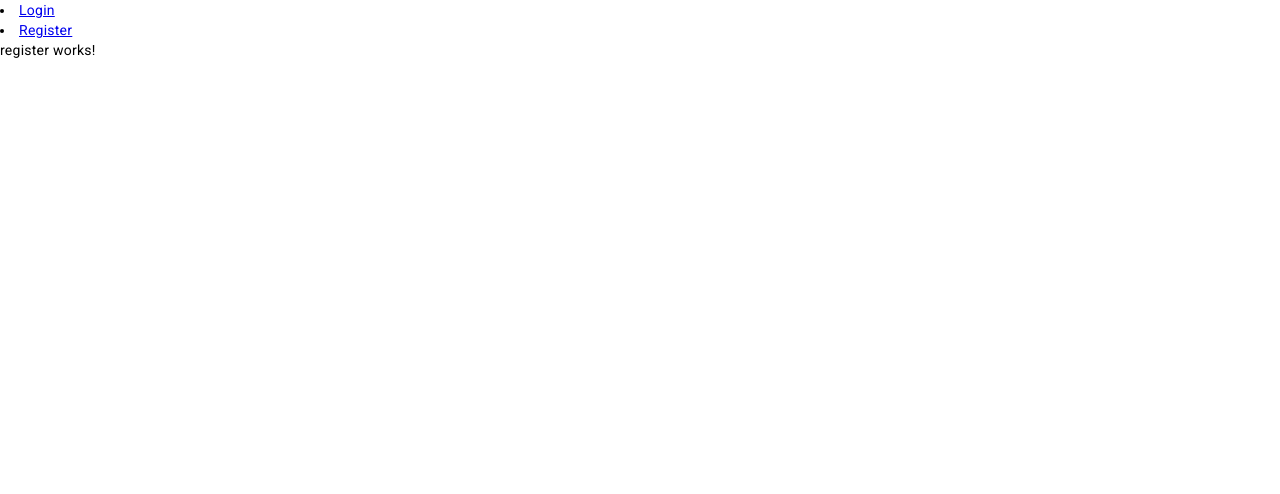
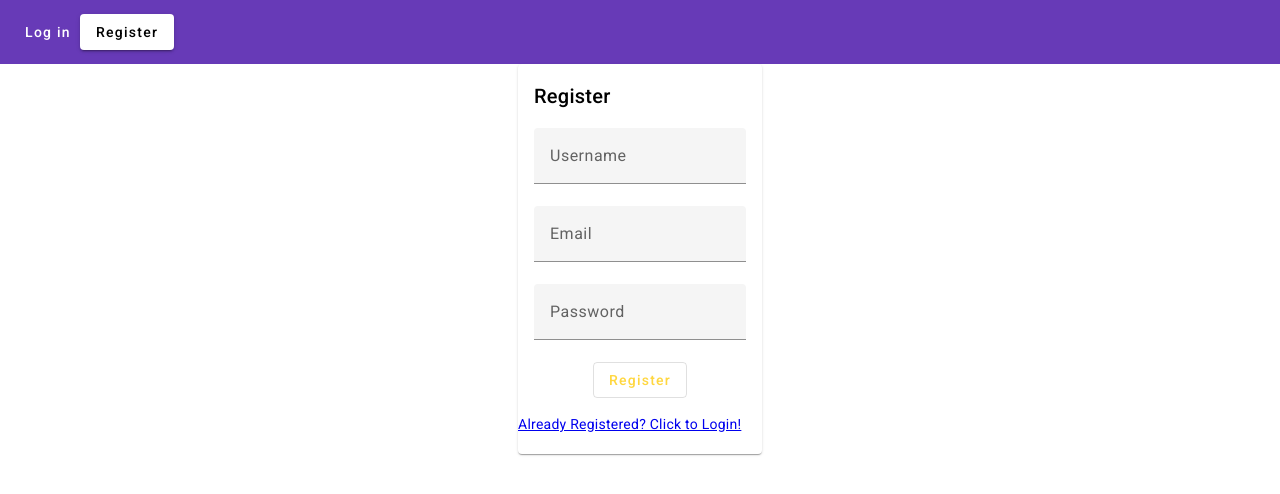
Before and after one commit to praffulgadadasu/To-Do-List-Application, an Angular app in the folder material-ui-frontend/: page /register in a window 1280 px wide. Shown: the top 494 px of the page. Built offline with nearby package versions, Linux system fonts and the light colour scheme.

Commit message:
login and signin pages
login and signin pages created and linked up with backend postgresql database.

```diff
--- a/material-ui-frontend/package.json
+++ b/material-ui-frontend/package.json
@@ -15,6 +15,7 @@
     "@angular/common": "^15.1.0",
     "@angular/compiler": "^15.1.0",
     "@angular/core": "^15.1.0",
+    "@angular/flex-layout": "^15.0.0-beta.42",
     "@angular/forms": "^15.1.0",
     "@angular/material": "^15.1.2",
     "@angular/platform-browser": "^15.1.0",
--- a/material-ui-frontend/src/app/app.component.html
+++ b/material-ui-frontend/src/app/app.component.html
@@ -1,15 +1,9 @@
-<div>
-  <nav>
-    <div>
-      <li>
-        <a routerLink="login">Login</a>
-      </li>
-      <li>
-        <a routerLink="register">Register</a>
-      </li>
-    </div>
-  </nav>
-  <div>
-    <router-outlet></router-outlet>
-  </div>
-</div>
+<!-- Toolbar -->
+<mat-toolbar color="primary" class="app-header">
+    <span class="nav-tool-items">
+      <a mat-button routerLink="login" routerLinkActive="active">Log in</a>
+      <a mat-button mat-raised-button routerLink="register" routerLinkActive="active">Register</a>
+    </span>
+</mat-toolbar>
+
+<router-outlet></router-outlet>
--- a/material-ui-frontend/src/app/app.module.ts
+++ b/material-ui-frontend/src/app/app.module.ts
@@ -1,15 +1,19 @@
-import { NgModule } from '@angular/core';
+import { NgModule, CUSTOM_ELEMENTS_SCHEMA } from '@angular/core';
 import { BrowserModule } from '@angular/platform-browser';
 import { MaterialModel } from 'src/material.model';
 import { AppComponent } from './app.component';
 import { BrowserAnimationsModule } from '@angular/platform-browser/animations';
-import { ReactiveFormsModule } from '@angular/forms';
+import { FormsModule, ReactiveFormsModule } from '@angular/forms';
 import { HttpClientModule } from '@angular/common/http'
 import { ToastrModule } from 'ngx-toastr';
 import { RegisterComponent } from './components/register/register.component';
 import { LoginComponent } from './components/login/login.component';
 import { HomeComponent } from './components/home/home.component';
 import { AppRoutingModule } from './app-routing.module';
+import { MatSlideToggleModule } from '@angular/material/slide-toggle';
+import { FlexLayoutModule } from '@angular/flex-layout';
+import { MatToolbarModule } from '@angular/material/toolbar';
+import { AngularMaterialModule } from './angular-material.module';
 
 @NgModule({
   declarations: [
@@ -20,14 +24,20 @@ import { AppRoutingModule } from './app-routing.module';
   ],
   imports: [
     BrowserModule,
+    MatSlideToggleModule,
     BrowserAnimationsModule,
     MaterialModel,
     ReactiveFormsModule,
     HttpClientModule,
     ToastrModule.forRoot(),
-    AppRoutingModule
+    FlexLayoutModule,
+    FormsModule,
+    AppRoutingModule,
+    MatToolbarModule,
+    AngularMaterialModule
   ],
   providers: [],
-  bootstrap: [AppComponent]
+  bootstrap: [AppComponent],
+  schemas: [CUSTOM_ELEMENTS_SCHEMA]
 })
 export class AppModule { }
--- a/material-ui-frontend/src/app/components/home/home.component.html
+++ b/material-ui-frontend/src/app/components/home/home.component.html
@@ -1 +1,4 @@
 <p>home works!</p>
+<div align="center">
+    <button mat-raised-button color="primary" routerLink="/login" class="btn-block">SignOut</button>
+</div>
--- a/material-ui-frontend/src/app/components/login/login.component.css
+++ b/material-ui-frontend/src/app/components/login/login.component.css
@@ -0,0 +1,93 @@
+html,
+body {
+  height: 100%;
+}
+body {
+  margin: 0;
+  font-family: Roboto, "Helvetica Neue", sans-serif;
+  min-height: 100vh;
+  background: #e2e2e2;
+}
+.app-header {
+  justify-content: space-between;
+  position: fixed;
+  top: 0;
+  left: 0;
+  right: 0;
+  z-index: 2;
+  box-shadow: 0 3px 5px -1px rgba(0, 0, 0, .2), 0 6px 10px 0 rgba(0, 0, 0, .14), 0 1px 18px 0 rgba(0, 0, 0, .12);
+}
+.login-wrapper {
+  height: 100%;
+}
+.positronx {
+  text-decoration: none;
+  color: #ffffff;
+}
+.box {
+  position: relative;
+  top: 0;
+  opacity: 1;
+  float: left;
+  padding: 60px 50px 40px 50px;
+  width: 100%;
+  background: #fff;
+  border-radius: 10px;
+  transform: scale(1);
+  -webkit-transform: scale(1);
+  -ms-transform: scale(1);
+  z-index: 5;
+  max-width: 330px;
+}
+.box.back {
+  transform: scale(.95);
+  -webkit-transform: scale(.95);
+  -ms-transform: scale(.95);
+  top: -20px;
+  opacity: .8;
+  z-index: -1;
+}
+.box:before {
+  content: "";
+  width: 100%;
+  height: 30px;
+  border-radius: 10px;
+  position: absolute;
+  top: -10px;
+  background: rgba(255, 255, 255, .6);
+  left: 0;
+  transform: scale(.95);
+  -webkit-transform: scale(.95);
+  -ms-transform: scale(.95);
+  z-index: -1;
+}
+.login-wrapper .example-form {
+  min-width: 100%;
+  max-width: 300px;
+  width: 100%;
+}
+.login-wrapper .example-full-width,
+.login-wrapper .btn-block {
+  width: 100%;
+}
+.login-wrapper mat-card-header {
+  text-align: center;
+  width: 100%;
+  display: block;
+  font-weight: 700;
+}
+.login-wrapper mat-card-header mat-card-title {
+  font-size: 30px;
+  margin: 0;
+}
+.login-wrapper .mat-card {
+  padding: 40px 70px 50px;
+}
+.login-wrapper .mat-stroked-button {
+  border: 1px solid currentColor;
+  line-height: 54px;
+  background: #FFF7FA;
+}
+.login-wrapper .mat-form-field-appearance-legacy .mat-form-field-infix {
+  padding: 0.8375em 0;
+}
--- a/material-ui-frontend/src/app/components/login/login.component.html
+++ b/material-ui-frontend/src/app/components/login/login.component.html
@@ -1,3 +1,19 @@
-<div>
-    <button (click)="displayUserData()">Click me for data!</button>
+<div class="login-wrapper" fxLayout="row" fxLayoutAlign="center center">
+    <mat-card class="box">
+        <mat-card-header>
+            <mat-card-title>Log in</mat-card-title>
+        </mat-card-header>
+        <form [formGroup]="loginForm" class="example-form" (ngSubmit)="login()">
+            <mat-card-content>
+                <mat-form-field class="example-full-width">
+                    <input formControlName = "email" type="email" matInput placeholder="Email">
+                </mat-form-field>
+                <mat-form-field class="example-full-width">
+                    <input formControlName = "password" matInput type="password" placeholder="Password">
+                </mat-form-field>
+            </mat-card-content>
+            <button mat-stroked-button color="accent" class="btn-block">Log in</button>
+        </form>
+        <a routerLink="/register">New User? Click to Sign Up!</a>
+    </mat-card>
 </div>
--- a/material-ui-frontend/src/app/components/login/login.component.ts
+++ b/material-ui-frontend/src/app/components/login/login.component.ts
@@ -1,6 +1,8 @@
 import { Component, OnInit } from '@angular/core';
 import { FrontendService } from 'src/app/services/frontend.service';
-
+import { FormGroup, FormBuilder } from '@angular/forms';
+import { HttpClient } from '@angular/common/http';
+import { Router } from '@angular/router';
 
 @Component({
   selector: 'app-login',
@@ -8,26 +10,29 @@ import { FrontendService } from 'src/app/services/frontend.service';
   styleUrls: ['./login.component.css']
 })
 export class LoginComponent implements OnInit {
-  user = {
-    id: '',
-    username: '',
-    email: '',
-    password: ''
-  };
-  constructor( private frontendService: FrontendService ){}
+  public loginForm !: FormGroup;
+  constructor( private formBuilder : FormBuilder, private http: HttpClient, private router: Router ) { }
   ngOnInit(): void{
-
+    this.loginForm = this.formBuilder.group({
+      email:[''],
+      password:['']
+    })
   }
-  displayUserData(): void{
-    this.frontendService.getAll()
-    .subscribe(
-      data =>{
-        this.user = data;
-        console.log(data);
-      },
-      error =>{
-        console.log(error);
+  login(){
+    this.http.get<any>("http://localhost:3000/users")
+    .subscribe(res=>{
+      const user = res.find((a:any)=>{
+        return a.email == this.loginForm.value.email && a.password == this.loginForm.value.password
+      });
+      if(user){
+        alert("User Logged In Successfully!");
+        this.loginForm.reset();
+        this.router.navigate(['home'])
+      }else{
+        alert("Invalid Credentials!")
       }
-    )
+    },err=>{
+      alert("Something went wrong. Try Again Later!")
+    })
   }
 }
--- a/material-ui-frontend/src/app/components/register/register.component.html
+++ b/material-ui-frontend/src/app/components/register/register.component.html
@@ -1 +1,40 @@
-<p>register works!</p>
+<div class="login-wrapper" fxLayout="row" fxLayoutAlign="center center">
+  <mat-card class="box">
+    <mat-card-header>
+      <mat-card-title>Register</mat-card-title>
+    </mat-card-header>
+    <form class="example-form" [formGroup]="registerForm" (ngSubmit)="register()">
+      <mat-card-content>
+        <mat-form-field class="example-full-width">
+          <input formControlName="username" matInput placeholder="Username">
+        </mat-form-field>
+      </mat-card-content>
+      <mat-card-content>
+        <mat-form-field class="example-full-width">
+          <input formControlName="email" matInput placeholder="Email">
+        </mat-form-field>
+      </mat-card-content>
+      <mat-card-content>
+        <mat-form-field class="example-full-width">
+          <input formControlName="password" matInput placeholder="Password">
+        </mat-form-field>
+      </mat-card-content>
+      <!-- <mat-card-content>
+        <mat-form-field class="example-full-width">
+          <mat-label>Choose a role...</mat-label>
+          <mat-select>
+            <mat-option [value]="roles" *ngFor="let roles of Roles">{{roles}}
+            </mat-option>
+          </mat-select>
+        </mat-form-field>
+      </mat-card-content> -->
+      <mat-card-content>
+        <div mat-dialog-actions align="center">
+          <button mat-stroked-button color="accent" class="btn-block">Register</button>
+        </div>
+      </mat-card-content>
+    </form>
+    <a routerLink="/login">Already Registered? Click to Login! </a>
+    <br>
+  </mat-card>
+</div>
--- a/material-ui-frontend/src/app/components/register/register.component.ts
+++ b/material-ui-frontend/src/app/components/register/register.component.ts
@@ -1,10 +1,31 @@
-import { Component } from '@angular/core';
-
+import { HttpClient } from '@angular/common/http';
+import { Component, OnInit } from '@angular/core';
+import { FormGroup, FormBuilder } from '@angular/forms';
+import { Router } from '@angular/router';
 @Component({
   selector: 'app-register',
   templateUrl: './register.component.html',
   styleUrls: ['./register.component.css']
 })
-export class RegisterComponent {
-
+export class RegisterComponent implements OnInit {
+  Roles: any = ['Admin', 'Author', 'Reader'];
+  public registerForm !: FormGroup;
+  constructor( private formBuilder : FormBuilder, private http: HttpClient, private router: Router ) { }
+  ngOnInit(): void {
+    this.registerForm = this.formBuilder.group({
+      username:[''],
+      email:[''],
+      password:['']
+    })
+  }
+  register(){
+    this.http.post<any>("http://localhost:3000/users", this.registerForm.value)
+    .subscribe(res => {
+      alert("User Registered Successfully!");
+      this.registerForm.reset();
+      this.router.navigate(['login']);
+    }, err=>{
+      alert("Something went wrong. Try Again Later!")
+    })
+  }
 }
--- a/material-ui-frontend/src/app/services/frontend.service.ts
+++ b/material-ui-frontend/src/app/services/frontend.service.ts
@@ -2,7 +2,7 @@ import { Injectable } from '@angular/core';
 import { HttpClient } from '@angular/common/http';
 import { Observable } from 'rxjs'
 
-const baseUrl = 'http://localhost:3000/api/v1/auth/register';
+const baseUrl = 'http://localhost:3000/users';
 
 
 @Injectable({
```
Also changed, not shown: material-ui-frontend/src/app/angular-material.module.ts (added, +82 -0 lines), 1 other file (tests, documents, lock files or other folders).
